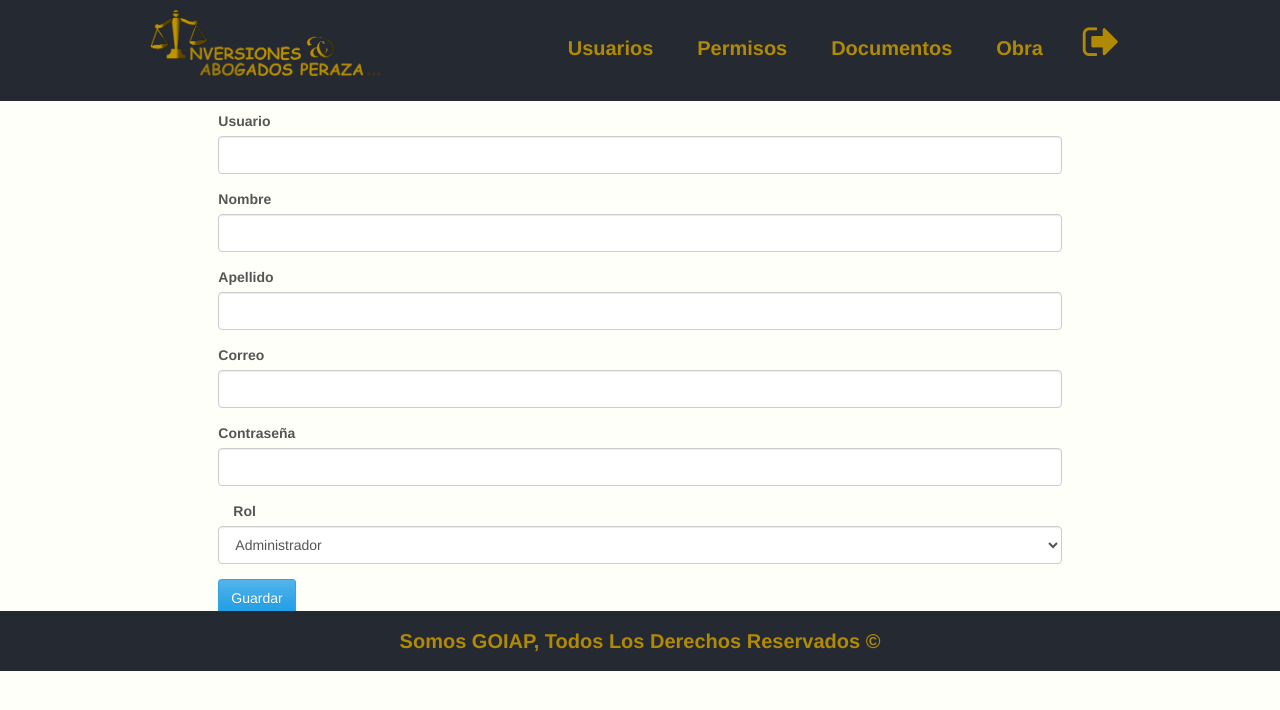
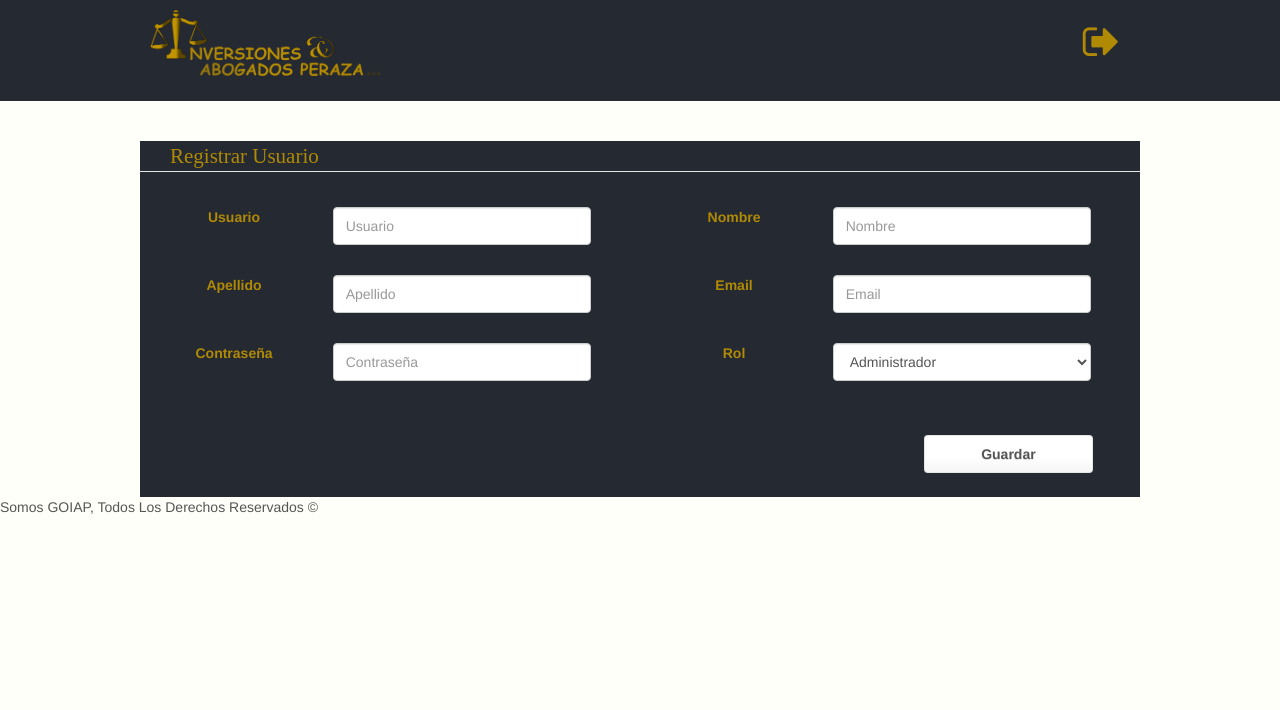
Before and after one commit to Elkin77/GOIAP_v_1.0, a Django app: page /administrador/registrarUsuarios/ in a window 1280 px wide. Shown: the top 710 px of the page. Run offline with Django 3.2, Linux system fonts and the light colour scheme; parts of the project's set-up code (start-up, migrations or seed data) failed here and were passed over; some libraries are stand-ins or nearby versions.

Commit message:
Estilos Base Formularios

```diff
--- a/GOIAP_v_1.0/GOIAP/apps/administrador/templates/administrador/editar_usuarios.html
+++ b/GOIAP_v_1.0/GOIAP/apps/administrador/templates/administrador/editar_usuarios.html
@@ -2,7 +2,7 @@
 {% load staticfiles %}
 {% block title %}Administrador GOIAP {% endblock %}
 {% block extra %}
-<link rel="stylesheet" href="{% static 'css/EstilosIndexAdmin.css' %}">
+<link rel="stylesheet" href="{% static 'css/EstilosBaseFormulario.css' %}">
 {% endblock %}
 {% block iconos %}
 <nav class="iconos">
@@ -17,7 +17,7 @@
 	<a href="#">Obra</a>
 </nav>
 {% endblock %}
-{% block content %}
+{% block contenido %}
 <div class="formulario">
 	<fieldset>
 		<legend>Editar Usuario</legend>
--- a/GOIAP_v_1.0/GOIAP/apps/administrador/templates/administrador/lista_usuarios.html
+++ b/GOIAP_v_1.0/GOIAP/apps/administrador/templates/administrador/lista_usuarios.html
@@ -17,7 +17,7 @@
 	<a href="#">Obra</a>
 </nav>
 {% endblock %}
-{% block content %}
+{% block contenido %}
 
 <center><legend>Lista de Usuarios</legend></center>
 	<table class="table table-striped table-hover">
--- a/GOIAP_v_1.0/GOIAP/apps/administrador/templates/administrador/registrar_usuarios.html
+++ b/GOIAP_v_1.0/GOIAP/apps/administrador/templates/administrador/registrar_usuarios.html
@@ -2,89 +2,70 @@
 {% load staticfiles %}
 {% block title %}Administrador GOIAP {% endblock %}
 {% block extra %}
-<link rel="stylesheet" href="{% static 'css/EstilosIndexAdmin.css' %}">
+<link rel="stylesheet" href="{% static 'css/EstilosBaseFormularios.css' %}">
 {% endblock %}
 {% block iconos %}
 <nav class="iconos">
 	<a href="#" ><i class="fa fa-sign-out" aria-hidden="true"></i></a>
 </nav>
 {% endblock %}
-{% block menu %}
-<nav class="menu">
-	<a href="#">Usuarios</a>
-	<a href="#">Permisos</a>
-	<a href="#">Documentos</a>
-	<a href="#">Obra</a>
-</nav>
-{% endblock %}
-{% block content %}
-
-<form method="POST">
+{% block contenido %}
+<div class="contenedorAgregar">
+	<fieldset>
+		<legend>Registrar Usuario</legend>
+		<form action="" method="POST">
 			{% csrf_token %}
 			{{ form.as_p}}
-	<div  class="row">
-		<div class="col-md-8 col-md-offset-2">
+			<div class="left">
 				<div class="form-group">
-				<label>Usuario</label>
-				<input class="form-control" type="text" name="username">
+					<label for="usuario" class="control-label control labels">Usuario</label>
+					<input type="text" class="form-control control form" id="usuario" name="username" placeholder="Usuario">
 				</div>
 			</div>
-	</div>
-	<div  class="row">
-		<div class="col-md-8 col-md-offset-2">
+			<div class="left">
 				<div class="form-group">
-				<label>Nombre</label>
-				<input class="form-control" type="text" name="first_name">
+					<label for="nombre" class="control-label control labels">Nombre</label>
+					<input type="text" class="form-control control form" id="nombre" name="first_name" placeholder="Nombre">
 				</div>
 			</div>
-	</div>
-	<div  class="row">
-		<div class="col-md-8 col-md-offset-2">
+			<div class="left">
 				<div class="form-group">
-				<label>Apellido</label>
-				<input class="form-control" type="text" name="last_name">
+					<label for="Apellido" class="control-label control labels">Apellido</label>
+					<input type="text" class="form-control control form" id="apellido" name="last_name" placeholder="Apellido">
 				</div>
 			</div>
-	</div>
-	<div  class="row">
-		<div class="col-md-8 col-md-offset-2">
+			<div class="left">
 				<div class="form-group">
-				<label>Correo</label>
-				<input class="form-control" type="text" name="email">
+					<label for="email" class="control-label control labels">Email</label>
+					<input type="email" class="form-control control form" id="email" name="email" placeholder="Email">
 				</div>
 			</div>
-	</div>
-	<div  class="row">
-		<div class="col-md-8 col-md-offset-2">
+			<div class="left">
 				<div class="form-group">
-				<label>Contraseña</label>
-				<input class="form-control" type="password" name="password1">
+					<label for="password" class="control-label control labels">Contrase&ntilde;a</label>
+					<input type="password" class="form-control control form" id="password" name="password1" placeholder="Contrase&ntilde;a">
 				</div>
 			</div>
-	</div>
-	<div  class="row">
-		<div class="col-md-8 col-md-offset-2">
+			<div class="left">
 				<div class="form-group">
-				    <label for="rol" class="col-lg-2 control-label labels">Rol</label>
-				    <select class="form-control inputs" id="rol" name="rol" required>
+					<label for="rol" class="control-label control labels">Rol</label>
+					<select class="form-control control form" id="rol" name="rol">
 						<option>Administrador</option>
 						<option>Inversionista</option>
 						<option>Contador</option>
 						<option>Arquitecto</option>
 						<option>Ingeniero</option>
 						<option>Empleado</option>
-					</select>
+					</select><br>
 				</div>
 			</div>
-	</div>
-
-	<div  class="row">
-		<div class="col-md-8 col-md-offset-2">
 			<div class="form-group">
-				<button class="btn btn-primary" type="submit">Guardar</button>
-			</div>
+				<div class="col-lg-10 col-lg-offset-2">
+					<input type="submit" class="btn btn-default boton" name="guardar" value="Guardar">
 				</div>
 			</div>
 
 		</form>
+	</fieldset>
+</div>
 {% endblock %}
--- a/GOIAP_v_1.0/GOIAP/apps/administrador/views.py
+++ b/GOIAP_v_1.0/GOIAP/apps/administrador/views.py
@@ -57,7 +57,7 @@ def registrarUsuario_view(request):
             perfil.fk_authUser=usuario1
             perfil.rol= request.POST['rol']
             perfil.save()
-            return render(request,"administrador/registrar_usuarios.html")
+            return redirect('registrarUsuarios')
         except KeyError:
             datosUser=KeyError
             context={'datosUser':datosUser}
--- /dev/null
+++ b/GOIAP_v_1.0/GOIAP/apps/contador/static/css/EstilosBaseFormularios.css
@@ -0,0 +1,75 @@
+.contenedorAgregar{
+	width: 100%;
+	height: 100;
+	padding-top: 3%;
+
+}
+
+.contenedorAgregar fieldset{
+	background-color: #252932;
+	width: 100%;
+	height: 100%;
+}
+
+.contenedorAgregar fieldset legend{
+	background: #252932;
+	color: #B08A04;
+	padding-left: 3%;
+	font-family: bold;
+}
+
+.arriba{
+	width: 100%;
+	padding-bottom: 7%;
+	padding-right: 3%;
+}
+
+.arriba .labels{
+	width: 20%;
+	float: left;
+}
+
+.arriba .form-control.control.form{
+	width: 77%;
+	float: right;
+	margin-right: 2%;
+}
+
+.arriba textarea{
+	margin-bottom: 5%;
+}
+
+.left{
+	width: 50%;
+	float: left;
+	padding-bottom: 3%;
+	padding-right: 3%;
+}
+
+.left .labels{
+	width: 40%;
+	float: left;
+}
+.left .form-control.control.form{
+	width: 55%;
+	float: right;
+	margin-right: 4%;
+}
+.labels{
+	text-align: center;
+	color: #B08A04;
+}
+
+.boton{
+	margin-top: 3%;
+	margin-bottom: 3%;
+	margin-right: 4%;
+	padding-left: 7%;
+	padding-right: 7%;
+	float: right;
+	font-weight: bold;
+}
+
+.boton:hover{
+	color: #252932;
+}
--- a/GOIAP_v_1.0/GOIAP/apps/user/templates/user/base/Base.html
+++ b/GOIAP_v_1.0/GOIAP/apps/user/templates/user/base/Base.html
@@ -27,9 +27,6 @@
 	</header>
 	{% endblock %}
 
-	{% block content %}
-	{% endblock %}
-
 	<section class="contenido wrapper">
 		{% block contenido %}{% endblock %}
 	</section>
```
Also changed, not shown: GOIAP_v_1.0/GOIAP/apps/administrador/static/css/EstilosBaseFormularios.css (added, +75 -0 lines), GOIAP_v_1.0/GOIAP/apps/administrador/static/css/EstilosGeneral.css (+12 -0 lines), GOIAP_v_1.0/GOIAP/apps/arquitecto/static/css/EstilosBaseFormularios.css (added, +75 -0 lines), GOIAP_v_1.0/GOIAP/apps/arquitecto/static/css/EstilosGeneral.css (+12 -0 lines), GOIAP_v_1.0/GOIAP/apps/contador/static/css/EstilosGeneral.css (+12 -0 lines), GOIAP_v_1.0/GOIAP/apps/empleado/static/css/EstilosBaseFormularios.css (added, +75 -0 lines), GOIAP_v_1.0/GOIAP/apps/empleado/static/css/EstilosGeneral.css (+12 -0 lines), GOIAP_v_1.0/GOIAP/apps/ingeniero/static/css/EstilosBaseFormularios.css (added, +75 -0 lines), GOIAP_v_1.0/GOIAP/apps/ingeniero/static/css/EstilosGeneral.css (+12 -0 lines), GOIAP_v_1.0/GOIAP/apps/inversionista/static/css/EstilosBaseFormularios.css (added, +75 -0 lines), GOIAP_v_1.0/GOIAP/apps/inversionista/static/css/EstilosGeneral.css (+12 -0 lines), 1 other file. Lines whose indentation alone changed are shown as unchanged.
